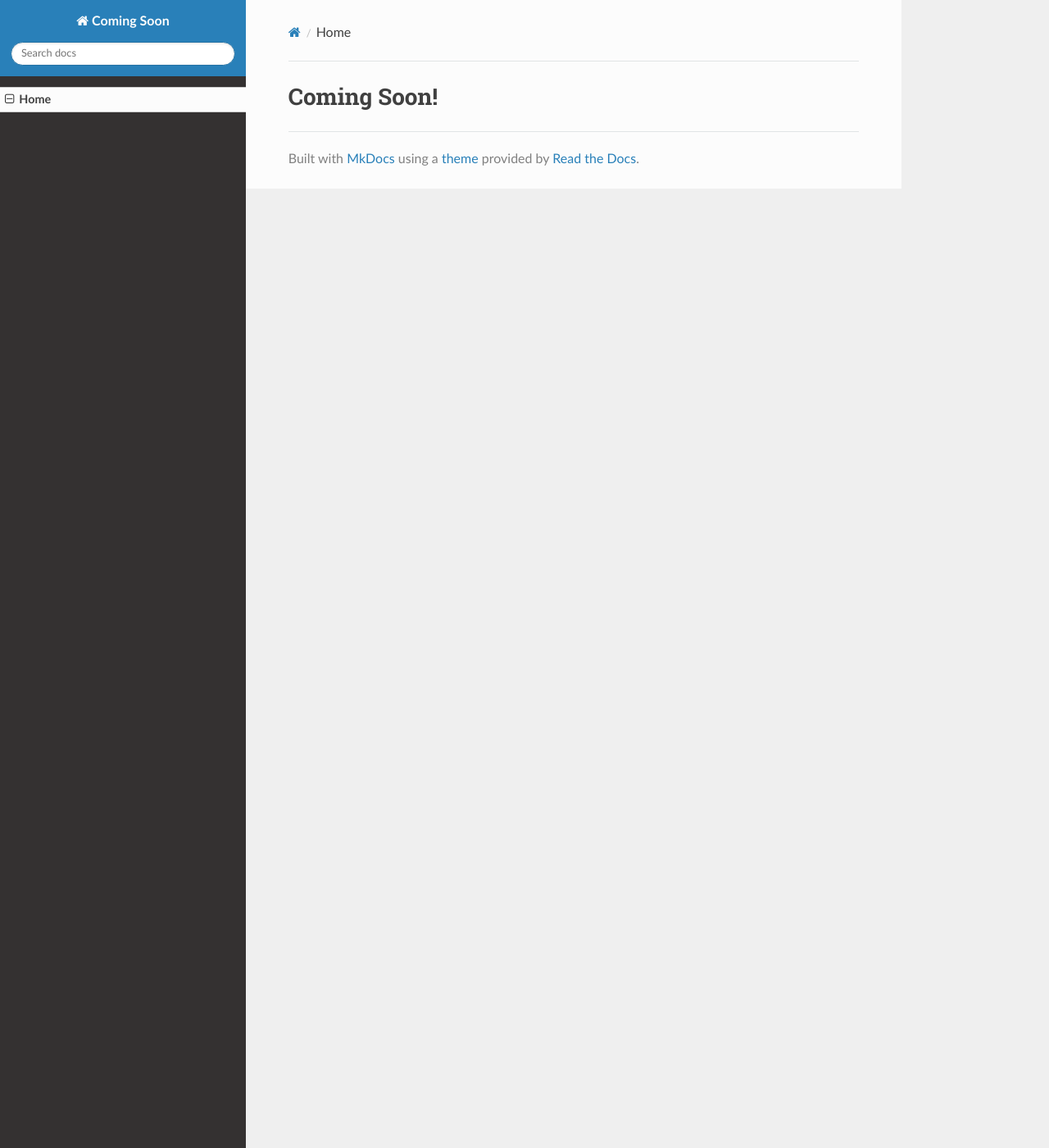
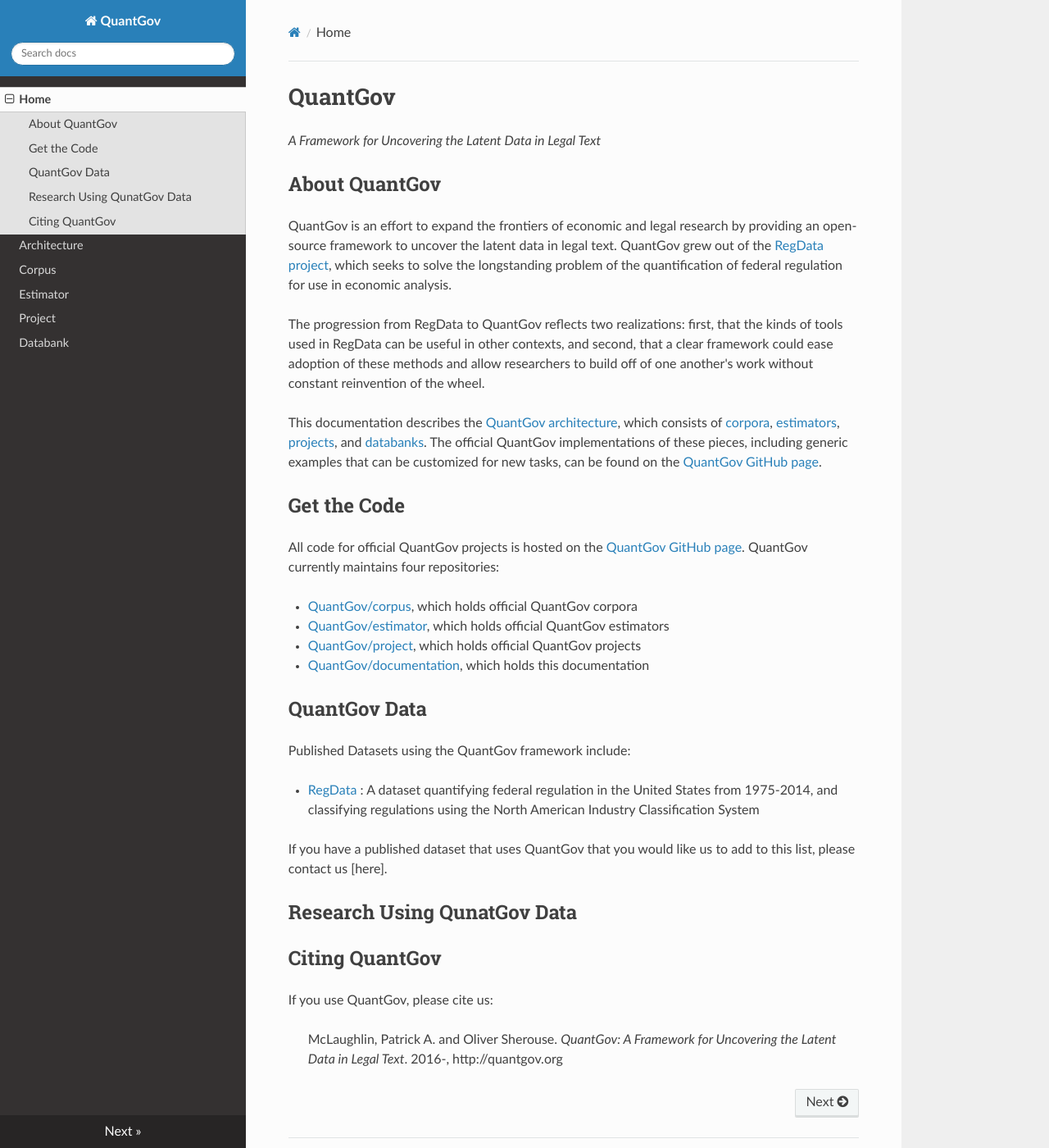
Before and after one commit to QuantGov/documentation, an MkDocs documentation site: the page built from docs/index.markdown, in a window 1280 px wide and 1400 px high. Shown: the whole window at 82% size. Built offline with MkDocs 1.6.1, drawn with Linux system fonts in a browser that asks for light colours; nearby versions of some CDN libraries; old or Windows-style settings are respelled for this version of MkDocs.

Commit message:
initial commit

```diff
--- a/docs/index.markdown
+++ b/docs/index.markdown
@@ -1 +1,49 @@
-# Coming Soon!
+# QuantGov
+
+*A Framework for Uncovering the Latent Data in Legal Text*
+
+## About QuantGov
+
+QuantGov is an effort to expand the frontiers of economic and legal research by providing an open-source framework to uncover the latent data in legal text. QuantGov grew out of the [RegData project], which seeks to solve the longstanding problem of the quantification of federal regulation for use in economic analysis.
+
+The progression from RegData to QuantGov reflects two realizations: first, that the kinds of tools used in RegData can be useful in other contexts, and second, that a clear framework could ease adoption of these methods and allow researchers to build off of one another's work without constant reinvention of the wheel.
+
+This documentation describes the [QuantGov architecture], which consists of [corpora], [estimators], [projects], and [databanks]. The official QuantGov implementations of these pieces, including generic examples that can be customized for new tasks, can be found on the [QuantGov GitHub page].
+
+## Get the Code
+
+All code for official QuantGov projects is hosted on the [QuantGov GitHub page]. QuantGov currently maintains four repositories:
+
+-   [QuantGov/corpus], which holds official QuantGov corpora
+-   [QuantGov/estimator], which holds official QuantGov estimators
+-   [QuantGov/project], which holds official QuantGov projects
+-   [QuantGov/documentation], which holds this documentation
+
+## QuantGov Data
+
+Published Datasets using the QuantGov framework include:
+
+-   [RegData] : A dataset quantifying federal regulation in the United States from 1975-2014, and classifying regulations using the North American Industry Classification System
+
+If you have a published dataset that uses QuantGov that you would like us to add to this list, please contact us \[here\].
+
+## Research Using QunatGov Data
+
+## Citing QuantGov
+
+If you use QuantGov, please cite us:
+
+> McLaughlin, Patrick A. and Oliver Sherouse. *QuantGov: A Framework for Uncovering the Latent Data in Legal Text*. 2016-, http://quantgov.org
+
+  [RegData project]: http://regdata.org/
+  [QuantGov architecture]: architecture.markdown
+  [corpora]: corpus.markdown
+  [estimators]: estimator.markdown
+  [projects]: project.markdown
+  [databanks]: databank.markdown
+  [QuantGov GitHub page]: https://github.com/QuantGov
+  [QuantGov/corpus]: https://github.com/QuantGov/corpus
+  [QuantGov/estimator]: https://github.com/QuantGov/estimator
+  [QuantGov/project]: https://github.com/QuantGov/project
+  [QuantGov/documentation]: https://github.com/QuantGov/documentation
+  [RegData]: http://regdata.org/data
--- a/mkdocs.yml
+++ b/mkdocs.yml
@@ -1,4 +1,9 @@
-site_name: Coming Soon
+site_name: QuantGov
 theme: readthedocs
 pages:
     - Home: 'index.markdown'
+    - Architecture: 'architecture.markdown'
+    - Corpus: 'corpus.markdown'
+    - Estimator: 'estimator.markdown'
+    - Project: 'project.markdown'
+    - Databank: 'databank.markdown'
```
Also changed, not shown: docs/architecture.markdown (added, +40 -0 lines), docs/corpus.markdown (added, +52 -0 lines), docs/databank.markdown (added, +15 -0 lines), docs/estimator.markdown (added, +59 -0 lines), docs/project.markdown (added, +29 -0 lines).
